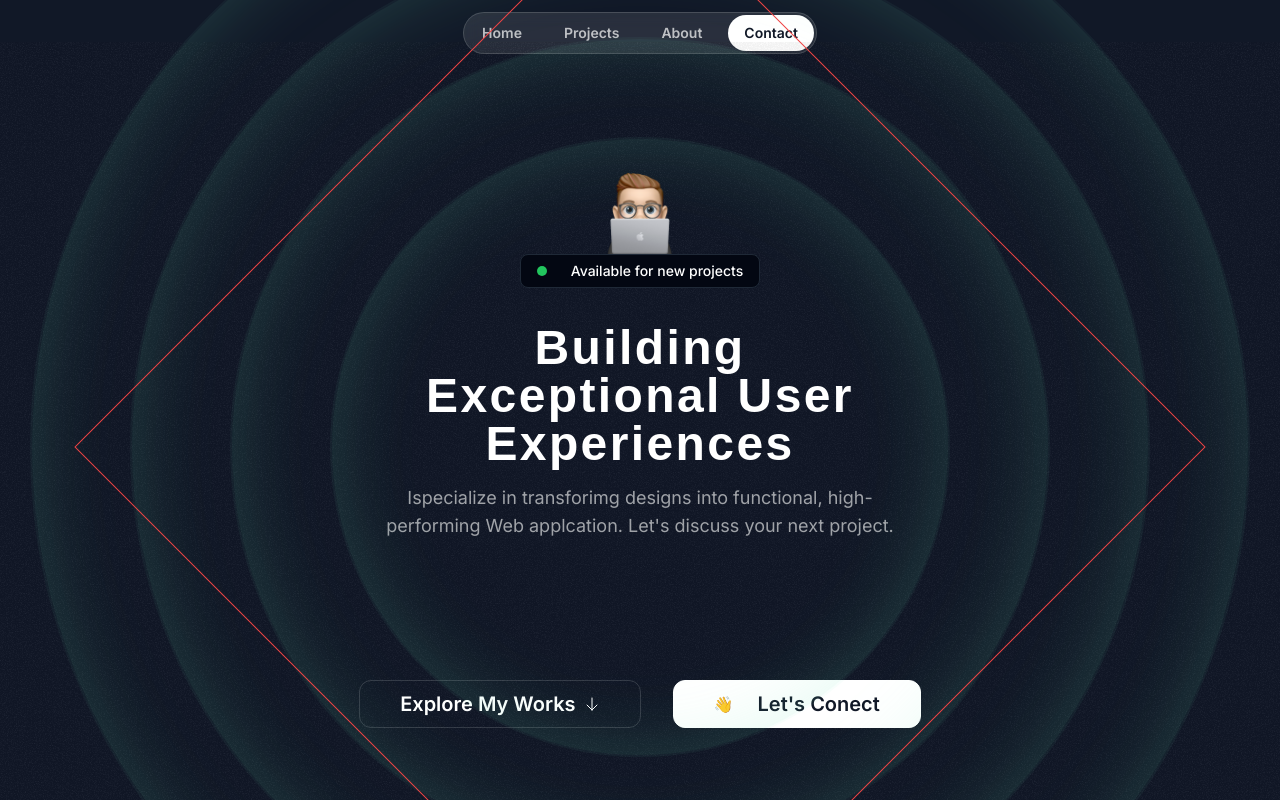
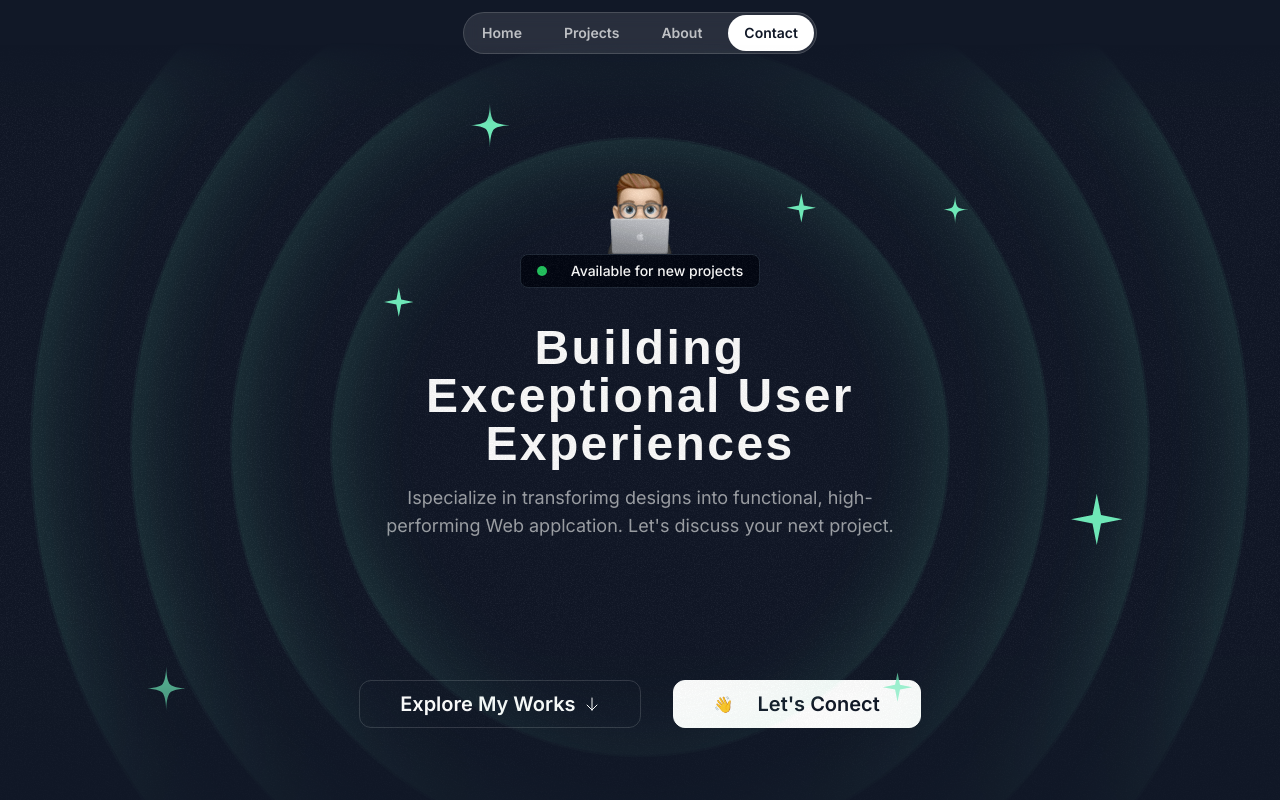
Before and after one commit to Askebir/Next.js-and-react-portfolio-website, a Next.js app: page / in a window 1280 px wide. Shown: the top 800 px of the page. Built offline with nearby package versions, Linux system fonts and the light colour scheme; a web font is replaced by a local one.

Commit message:
sstars and the hero bottom fade out design

```diff
--- a/src/components/HeroOrbit/HeroOrbit.tsx
+++ b/src/components/HeroOrbit/HeroOrbit.tsx
@@ -11,7 +11,7 @@
   return (
     <div className="absolute left-1/2 top-1/2  -translate-x-1/2 -translate-y-1/2 ">
       <div
-        className=" border border-red-500 "
+        className="  "
         style={{
           transform: `rotate(${rotation}deg)`,
           height: `${size}px`,
@@ -19,7 +19,7 @@
         }}
       >
         <div
-          className="border border-red-500 inline-flex  "
+          className=" inline-flex  "
           style={{
             transform: `rotate(${rotation * -1}deg)`,
           }}
--- a/src/sections/Hero.tsx
+++ b/src/sections/Hero.tsx
@@ -4,10 +4,12 @@
 import grainImage from "@/assets/images/grain.jpg";
 import StarIcon from "@/assets/icons/star.svg";
 import HeroOrbit from "@/components/HeroOrbit/HeroOrbit";
+import SparkleIcon from "@/assets/icons/sparkle.svg";
 
 export const HeroSection = () => {
   return (
     <div className="py-24 md:py-lg lg:py-28 relative z-0 overflow-x-clip ">
+      <div className="absolute inset-0 [mask-image:linear-gradient(to_bottom,transparent,black_10%,black_70%,transparent)]">
         <div
           className="absolute inset-0 -z-30 opacity-5 "
           style={{
@@ -19,9 +21,31 @@
         <div className="size-[1020px] hero-ring"></div>
         <div className="size-[1220px] hero-ring"></div>
 
-      <HeroOrbit size={800} rotation={45}>
+        <HeroOrbit size={800} rotation={-72}>
           <StarIcon className="size-12 text-emerald-300" />
         </HeroOrbit>
+        <HeroOrbit size={550} rotation={20}>
+          <StarIcon className="size-12 text-center  text-emerald-300 " />
+        </HeroOrbit>
+        <HeroOrbit size={590} rotation={98}>
+          <StarIcon className="size-8 text-center  text-emerald-300 " />
+        </HeroOrbit>
+        <HeroOrbit size={430} rotation={-14}>
+          <SparkleIcon className="size-8 text-center  text-emerald-300 " />
+        </HeroOrbit>
+        <HeroOrbit size={440} rotation={79}>
+          <SparkleIcon className="size-8 text-center  text-emerald-300 " />
+        </HeroOrbit>
+        <HeroOrbit size={530} rotation={178}>
+          <SparkleIcon className="size-8 text-center  text-emerald-300 " />
+        </HeroOrbit>
+        <HeroOrbit size={710} rotation={144}>
+          <SparkleIcon className="size-14 text-center  text-emerald-300 " />
+        </HeroOrbit>
+        <HeroOrbit size={720} rotation={20}>
+          <div className="size-3 text-center  rounded-full  text-emerald-300 "></div>
+        </HeroOrbit>
+      </div>
 
       <div className="container">
         <div className="flex flex-col  items-center  ">
```
Lines whose indentation alone changed are shown as unchanged.
